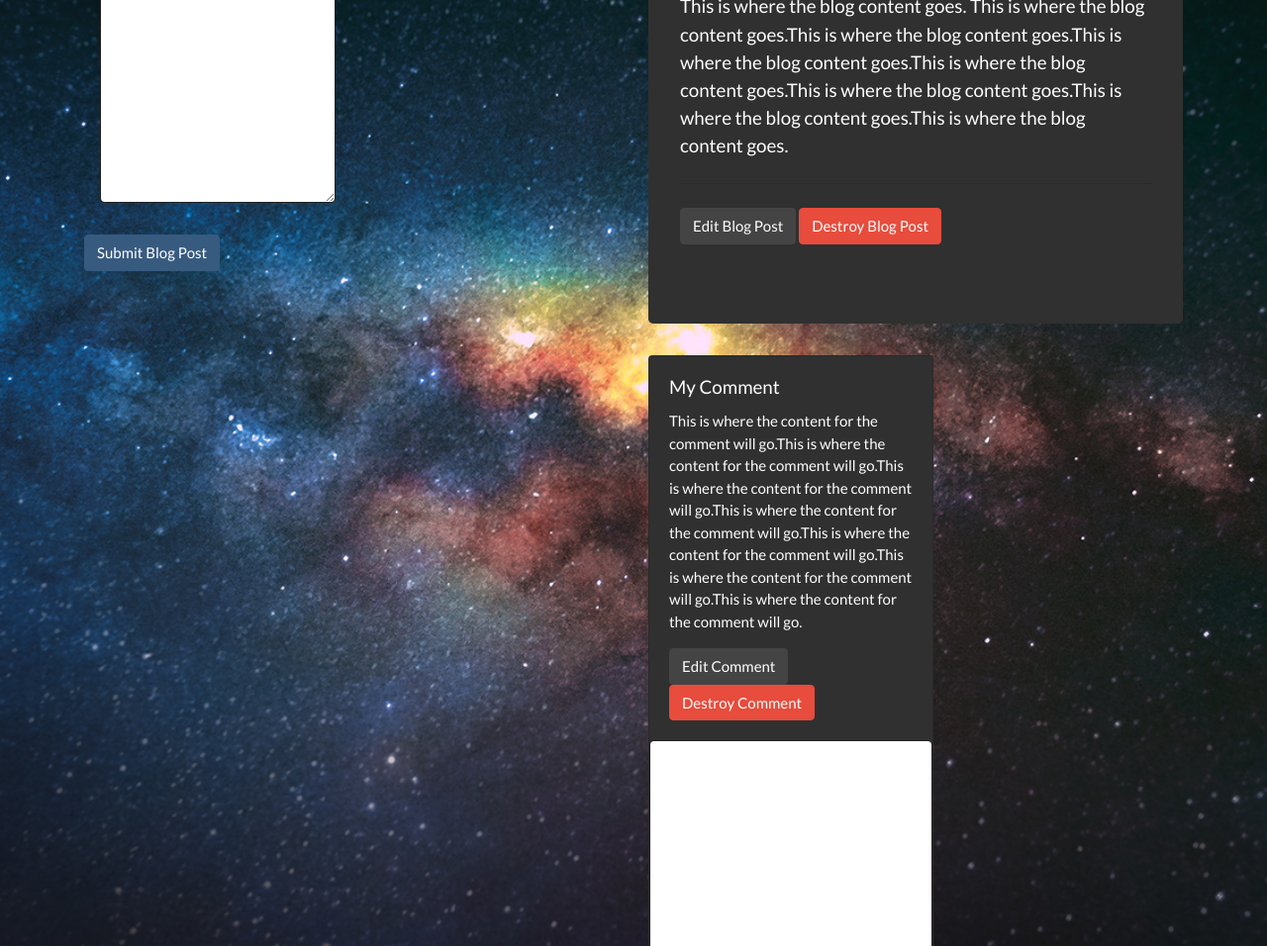
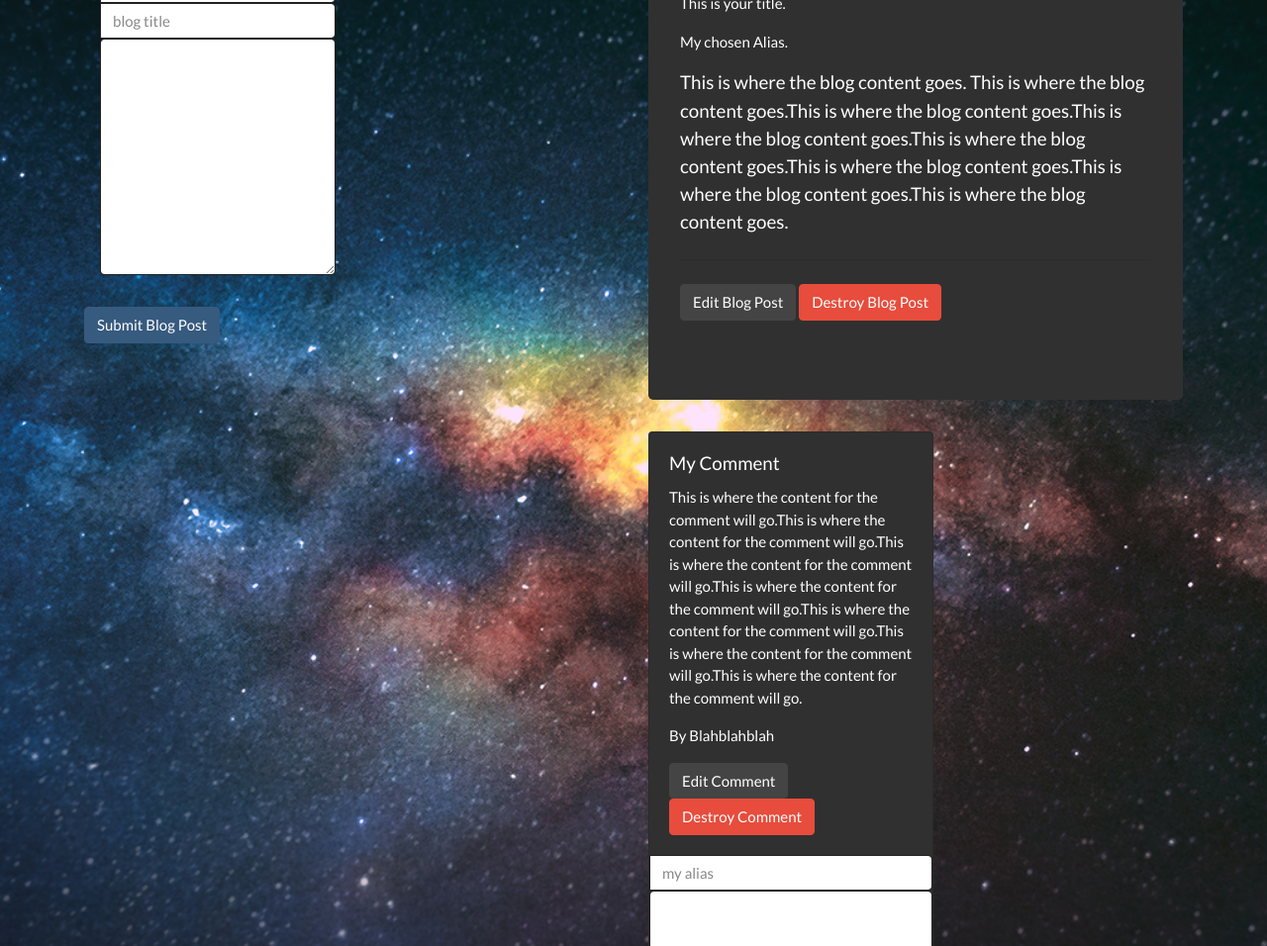
Before and after one commit to gpastorino/PixtoursWebOne, a plain HTML site: page PixtoursFrontend/index.html in a window 1280 px wide. Shown: the part 334-1290 px from the top of the page at 99% size. Drawn offline with nearby package versions, Linux system fonts and the light colour scheme.

Commit message:
finalizes front-end template and starts on javascript hookups with Ajax call

```diff
--- a/PixtoursFrontend/index.html
+++ b/PixtoursFrontend/index.html
@@ -8,7 +8,7 @@
     <!-- Bootstrap CSS -->
         <link rel="stylesheet" href="https://stackpath.bootstrapcdn.com/bootstrap/4.3.1/css/bootstrap.min.css" integrity="sha384-ggOyR0iXCbMQv3Xipma34MD+dH/1fQ784/j6cY/iJTQUOhcWr7x9JvoRxT2MZw1T" crossorigin="anonymous">
         <link rel="stylesheet" href="./styles/bootstrap.css">
-
+        <scripts src="./scripts/app.js"></scripts>
 
   </head>
   <body style="background:transparent url('./images/herobackground.jpg') no-repeat center center /cover">
@@ -35,83 +35,65 @@
                 </li>
                 </ul>
 
-                <!-- Search to possibly be added as a stretch -->
-
-                <!-- <form class="form-inline my-2 my-lg-0">
-                <input class="form-control mr-sm-2" type="text" placeholder="Search">
-                <button class="btn btn-secondary my-2 my-sm-0" type="submit">Search</button>
-                </form> -->
                 </div>
         </nav>
-        <!-- <div class="row"> -->
         <div class="container">
                 <div class="row">
                         <div class="col-sm">
-
-
                                 <div class="half">
                                         <div class="d-flex p-3">
                                                 <form>
                                                         <fieldset>
                                                         <legend>What was your picture sorting experience like?</legend>
-
                                                         <div class="form-group">
                                                                 <div class="col-xs-4">
-                                                        <!-- <label for="exampleTextarea">Input your Blog Entry: </label> -->
-                                                        <textarea class="form-control" id="exampleTextarea" rows="10"></textarea>
+                                                                        <div class="input-group">
+                                                                                <span class="input-group-addon"><i class="glyphicon glyphicon-user"></i></span>
+                                                                                <input id="email" type="text" class="form-control" name="author" placeholder="my alias">
+                                                                        </div>
+                                                                        <div class="input-group">
+                                                                                <span class="input-group-addon"><i class="glyphicon glyphicon-user"></i></span>
+                                                                                <input id="email" type="text" class="form-control" name="title" placeholder="blog title">
+                                                                        </div>
+
+
+                                                                        <textarea class="form-control" id="blogcontent" rows="10"></textarea>
+                                                                </div>
+                                                        </div>
+                                                </form>
+                                        </div>
+                                        <button class="btn btn-primary">Submit Blog Post</button>
                                 </div>
                         </div>
 
-                                </form>
-                                </div>
-
-                                <button type="button" class="btn btn-primary">Submit Blog Post</button>
-
-                        </div>
-
-                                <!-- <div class="jumbotron">
-                                        <div class="spacequote">
-                                                <h1 class="display-3"></h1>
-                                                <p class="lead">Space Quote</p>
-                                                <hr class="my-4">
-                                                <p>"Groundcontrol to Major Tom.."</p>
-                                                <p class="lead">
-                                                <a class="btn btn-primary btn-lg" href="#" role="button">Learn more</a>
-                                                </p>
-                                        </div>
-                                </div> -->
-                        </div>
                         <div class="col-sm">
                                 <div class="jumbotron">
+
                                         <h1 class="display-3">Blog Entry #1</h1>
+                                        <p id="blogtitle">This is your title.</p>
+                                        <p id="blogauthor">My chosen Alias.</p>
                                         <p class="lead">This is where the blog content goes. This is where the blog content goes.This is where the blog content goes.This is where the blog content goes.This is where the blog content goes.This is where the blog content goes.This is where the blog content goes.This is where the blog content goes.</p>
                                         <hr class="my-4">
                                         <button type="button" class="btn btn-secondary">Edit Blog Post</button>
-
                                         <button type="button" class="btn btn-danger">Destroy Blog Post</button>
-                                        <!-- <p>It uses utility classes for typography and spacing to space content out within the larger container.</p> -->
-                                        <p class="lead">
-                                          <!-- <a class="btn btn-primary btn-lg" href="#" role="button">Learn more</a> -->
-                                        </p>
+                                        <p class="lead"></p>
                                 </div>
-                                <!-- <div class="blogentry">
-
-                                        This is where the blog entry will show up! This is where the blog entry will show up! This is where the blog entry will show up! This is where the blog entry will show up! This is where the blog entry will show up! This is where the blog entry will show up! This is where the blog entry will show up! This is where the blog entry will show up! This is where the blog entry will show up! This is where the blog entry will show up!This is where the blog entry will show up!This is where the blog entry will show up!
-                                        <div class="blogentrybackground">
-                                        </div>
-                                </div> -->
-
 
                                 <div class="card" style="width: 18rem;">
-                                        <!-- <img src="..." class="card-img-top" alt="..."> -->
+
                                         <div class="card-body">
                                                 <h5 class="card-title">My Comment</h5>
                                                 <p class="card-text">This is where the content for the comment will go.This is where the content for the comment will go.This is where the content for the comment will go.This is where the content for the comment will go.This is where the content for the comment will go.This is where the content for the comment will go.This is where the content for the comment will go.</p>
-                                        <!-- <a href="#" class="btn btn-primary">Comment</a> -->
+                                                <p class="card-text" id="commentauthor">By Blahblahblah</p>
                                                 <button type="button" class="btn btn-secondary">Edit Comment</button>
                                                 <button type="button" class="btn btn-danger">Destroy Comment</button>
+                                        </div>
 
+                                        <div class="input-group">
+                                                <span class="input-group-addon"><i class="glyphicon glyphicon-user"></i></span>
+                                                <input id="email" type="text" class="form-control" name="author" placeholder="my alias">
                                         </div>
+
                                         <div class="commentform">
                                                 <textarea class="form-control" id="exampleTextarea" rows="10"></textarea>
 
@@ -123,32 +105,6 @@
                         </div>
                 </div>
         </div>
-
-        <!-- <div>
-                <ul class="pagination pagination-lg">
-                <li class="page-item disabled">
-                <a class="page-link" href="#">&laquo;</a>
-                </li>
-                <li class="page-item active">
-                <a class="page-link" href="#">1</a>
-                </li>
-                <li class="page-item">
-                <a class="page-link" href="#">2</a>
-                </li>
-                <li class="page-item">
-                <a class="page-link" href="#">3</a>
-                </li>
-                <li class="page-item">
-                <a class="page-link" href="#">4</a>
-                </li>
-                <li class="page-item">
-                <a class="page-link" href="#">5</a>
-                </li>
-                <li class="page-item">
-                <a class="page-link" href="#">&raquo;</a>
-                </li>
-                </ul>
-        </div> -->
 </div>
     <!-- Optional JavaScript -->
     <!-- jQuery first, then Popper.js, then Bootstrap JS -->
```
Also changed, not shown: PixtoursFrontend/scripts/app.js (+13 -0 lines). Lines whose indentation alone changed are shown as unchanged.
